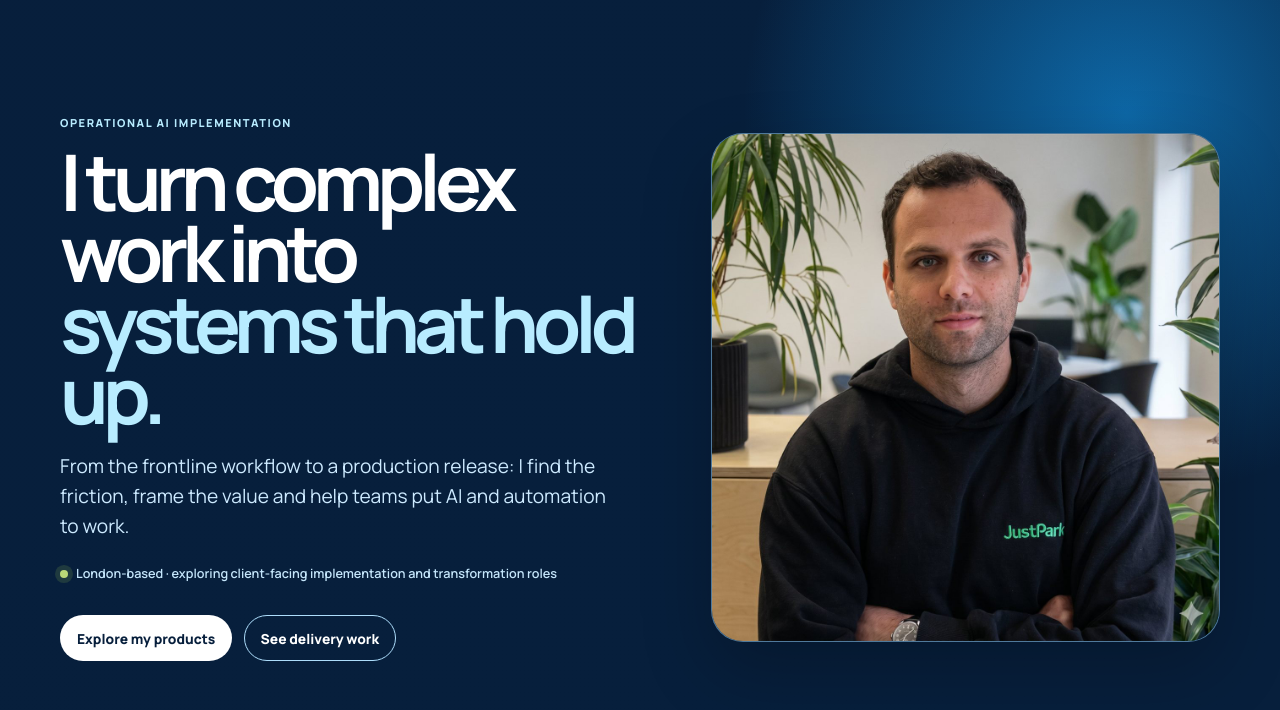
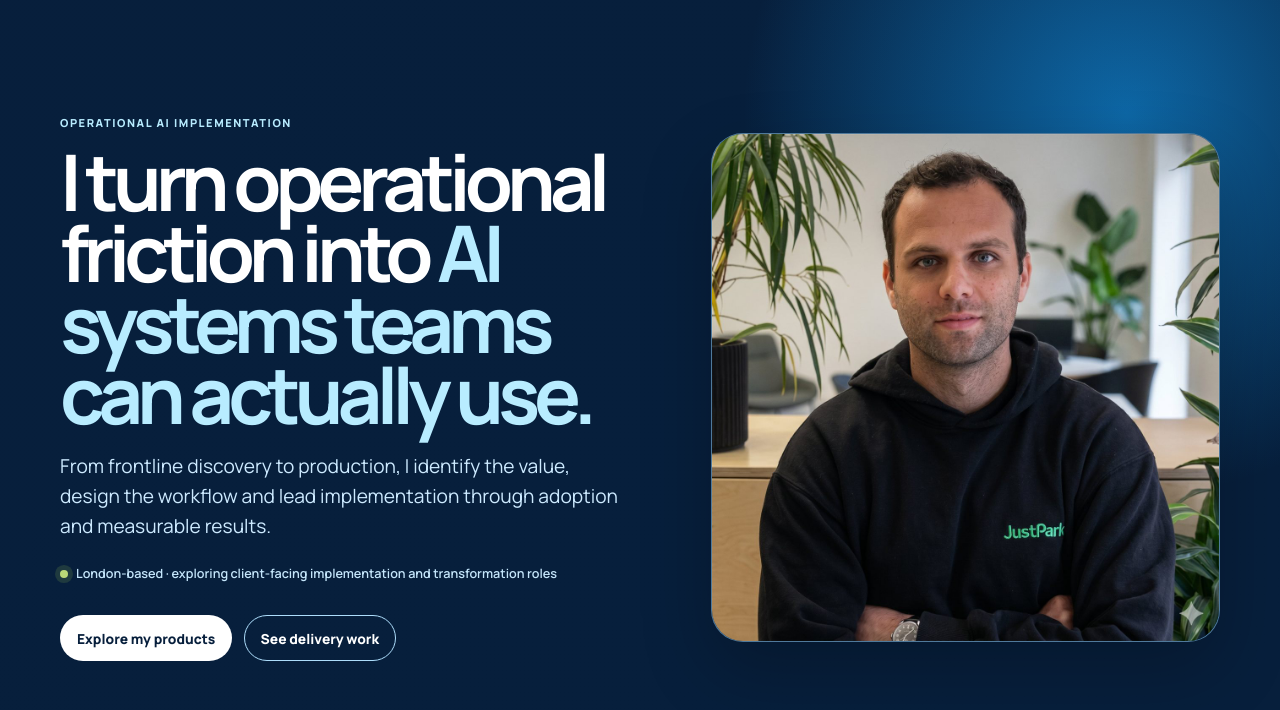
Before and after one commit to LyuboslavVoynov/lyubo-portfolio, a plain HTML site: page index.html in a window 1280 px wide. Shown: the part 74-784 px from the top of the page. Drawn offline with Linux system fonts and the light colour scheme.

Commit message:
Sharpen portfolio hero positioning

```diff
--- a/index.html
+++ b/index.html
@@ -45,8 +45,8 @@
         <div class="hero-grid">
           <div class="hero-copy">
             <p class="eyebrow">Operational AI implementation</p>
-            <h1>I turn complex work into <em>systems that hold up.</em></h1>
-            <p class="lede">From the frontline workflow to a production release: I find the friction, frame the value and help teams put AI and automation to work.</p>
+            <h1>I turn operational friction into <em>AI systems teams can actually use.</em></h1>
+            <p class="lede">From frontline discovery to production, I identify the value, design the workflow and lead implementation through adoption and measurable results.</p>
             <p class="availability"><span></span>London-based · exploring client-facing implementation and transformation roles</p>
             <div class="actions">
               <a class="button primary" href="#projects">Explore my products</a>
```
